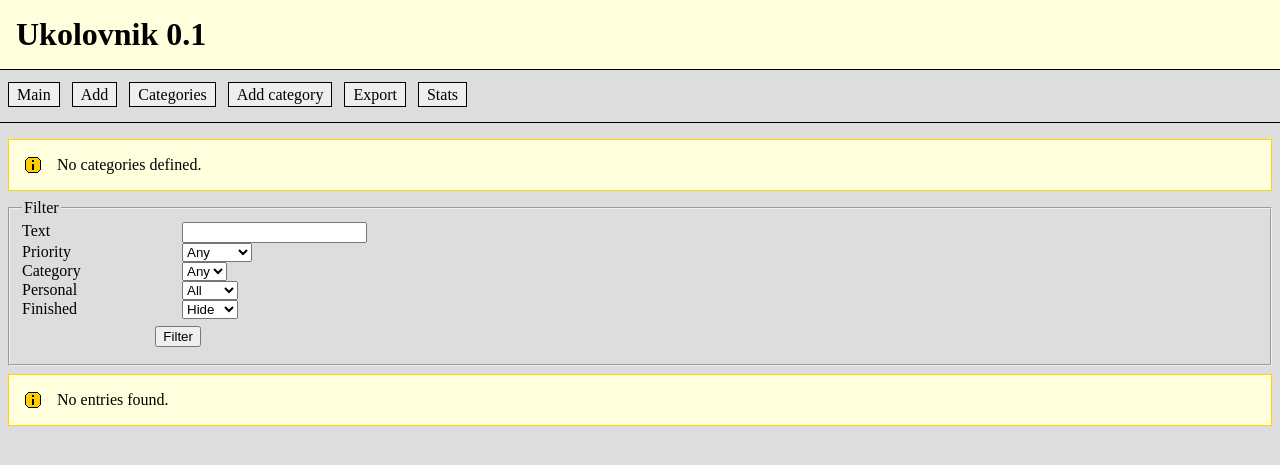
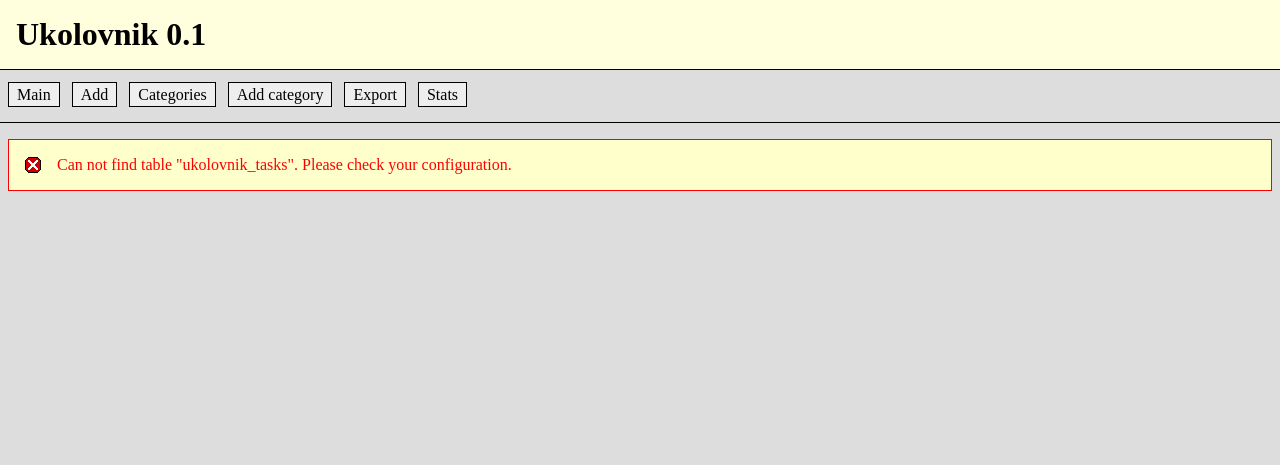
Before and after one commit to nijel/ukolovnik, a PHP site: page /index.php in a window 1280 px wide. Shown: the top 465 px of the page. Run offline with PHP 8.4, Linux system fonts and the light colour scheme; data that the repository does not hold is empty.

Commit message:
[ukolovnik @ michal@cihar.com--2005-main/ukolovnik--devel--1--patch-7] ability for prefix all used tables - tables now can have custom prefix

```diff
--- a/config.php
+++ b/config.php
@@ -6,4 +6,5 @@ $db_server      = 'localhost';
 $db_user        = 'ukolovnik';
 $db_password    = 'ukolovnik';
 $db_database    = 'ukolovnik';
+$table_prefix   = 'ukolovnik_';
 ?>
--- a/index.php
+++ b/index.php
@@ -211,7 +211,7 @@ function show_edit_category($title, $cmd, $name, $personal, $id = NULL) {
 function grab_categories() {
     global $categories, $categories_pers, $categories_prof;
 
-    $q = do_sql('SELECT * FROM categories');
+    $q = do_sql('SELECT * FROM ' . $GLOBALS['table_prefix'] . 'categories');
     $categories = array();
     $categories_pers = array();
     $categories_prof = array();
@@ -248,15 +248,15 @@ if (!mysql_select_db($db_database, $db)) {
 }
 
 // Check tables
-$q = do_sql('SHOW TABLES LIKE "tasks"');
+$q = do_sql('SHOW TABLES LIKE "' . $GLOBALS['table_prefix'] . 'tasks"');
 if (mysql_num_rows($q) == 0) {
-    die_error(sprintf($strCanNotFindTable, 'tasks'));
+    die_error(sprintf($strCanNotFindTable, $GLOBALS['table_prefix'] . 'tasks'));
 }
 if ($q) mysql_free_result($q);
 
-$q = do_sql('SHOW TABLES LIKE "categories"');
+$q = do_sql('SHOW TABLES LIKE "' . $GLOBALS['table_prefix'] . 'categories"');
 if (mysql_num_rows($q) == 0) {
-    die_error(sprintf($strCanNotFindTable, 'categories'));
+    die_error(sprintf($strCanNotFindTable, $GLOBALS['table_prefix'] . 'categories'));
 }
 mysql_free_result($q);
 
@@ -319,7 +319,7 @@ while (!empty($cmd)) {
             $order = 'priority DESC, created';
             // FIXME: make this parameter
 
-            $q = do_sql('SELECT * FROM tasks ' . $filter . ' ORDER BY ' . $order);
+            $q = do_sql('SELECT * FROM ' . $GLOBALS['table_prefix'] . 'tasks ' . $filter . ' ORDER BY ' . $order);
             if (mysql_num_rows($q) == 0) {
                 message('notice', $strNoEntries);
             } else {
@@ -356,7 +356,7 @@ while (!empty($cmd)) {
             if (!isset($_REQUEST['id'])) {
                 die_error($strParameterInvalid);
             }
-            $q = do_sql('SELECT * FROM tasks WHERE id=' . (int)$_REQUEST['id']);
+            $q = do_sql('SELECT * FROM ' . $GLOBALS['table_prefix'] . 'tasks WHERE id=' . (int)$_REQUEST['id']);
             if (mysql_num_rows($q) != 1) {
                 message('notice', $strNoEntries);
             } else {
@@ -385,12 +385,12 @@ while (!empty($cmd)) {
             if (!isset($_REQUEST['id'])) {
                 die_error($strParameterInvalid);
             }
-            $q = do_sql('SELECT title FROM tasks WHERE id=' . (int)$_REQUEST['id']);
+            $q = do_sql('SELECT title FROM ' . $GLOBALS['table_prefix'] . 'tasks WHERE id=' . (int)$_REQUEST['id']);
             if (mysql_num_rows($q) != 1) {
                 message('notice', $strNoEntries);
             } else {
                 $row = mysql_fetch_assoc($q);
-                do_sql('UPDATE tasks SET closed=NOW() WHERE id=' . (int)$_REQUEST['id']);
+                do_sql('UPDATE ' . $GLOBALS['table_prefix'] . 'tasks SET closed=NOW() WHERE id=' . (int)$_REQUEST['id']);
                 message('notice', sprintf($strTaskFinished, htmlspecialchars($row['title'])));
             }
             mysql_free_result($q);
@@ -400,12 +400,12 @@ while (!empty($cmd)) {
             if (!isset($_REQUEST['id'])) {
                 die_error($strParameterInvalid);
             }
-            $q = do_sql('SELECT title FROM tasks WHERE id=' . (int)$_REQUEST['id']);
+            $q = do_sql('SELECT title FROM ' . $GLOBALS['table_prefix'] . 'tasks WHERE id=' . (int)$_REQUEST['id']);
             if (mysql_num_rows($q) != 1) {
                 message('notice', $strNoEntries);
             } else {
                 $row = mysql_fetch_assoc($q);
-                do_sql('DELETE FROM tasks WHERE id=' . (int)$_REQUEST['id']);
+                do_sql('DELETE FROM ' . $GLOBALS['table_prefix'] . 'tasks WHERE id=' . (int)$_REQUEST['id']);
                 message('notice', sprintf($strTaskDeleted, htmlspecialchars($row['title'])));
             }
             mysql_free_result($q);
@@ -418,7 +418,7 @@ while (!empty($cmd)) {
                 break;
             }
             $id = (int)$_REQUEST['id'];
-            $q = do_sql('SELECT * FROM tasks WHERE id=' . $id);
+            $q = do_sql('SELECT * FROM ' . $GLOBALS['table_prefix'] . 'tasks WHERE id=' . $id);
             if (mysql_num_rows($q) != 1) {
                 message('error', $strInvalidId);
                 $cmd = '';
@@ -443,7 +443,7 @@ while (!empty($cmd)) {
                         message('error', $strInvalidId);
                         $error = TRUE;
                     }
-                    $q = do_sql('SELECT * FROM tasks WHERE id=' . $id);
+                    $q = do_sql('SELECT * FROM ' . $GLOBALS['table_prefix'] . 'tasks WHERE id=' . $id);
                     if (mysql_num_rows($q) != 1) {
                         message('error', $strInvalidId);
                         $error = TRUE;
@@ -459,7 +459,7 @@ while (!empty($cmd)) {
                 $error = TRUE;
             } else {
                 $category = (int)$_REQUEST['category'];
-                $q = do_sql('SELECT * FROM categories WHERE id=' . $category);
+                $q = do_sql('SELECT * FROM ' . $GLOBALS['table_prefix'] . 'categories WHERE id=' . $category);
                 if (mysql_num_rows($q) != 1) {
                     message('error', $strCategoryInvalid);
                     $error = TRUE;
@@ -486,10 +486,10 @@ while (!empty($cmd)) {
                     . ', category= ' . $category
                     . ', priority= ' . $priority;
                 if ($cmd == 'add_real') {
-                    do_sql('INSERT INTO tasks ' . $set_sql);
+                    do_sql('INSERT INTO ' . $GLOBALS['table_prefix'] . 'tasks ' . $set_sql);
                     message('notice', sprintf($strTaskAdded, htmlspecialchars($_REQUEST['title'])));
                 } else {
-                    do_sql('UPDATE tasks ' . $set_sql . ', updated=NOW() WHERE id=' . $id);
+                    do_sql('UPDATE ' . $GLOBALS['table_prefix'] . 'tasks ' . $set_sql . ', updated=NOW() WHERE id=' . $id);
                     message('notice', sprintf($strTaskChanged, htmlspecialchars($_REQUEST['title'])));
                 }
                 // To avoid filtering
@@ -552,10 +552,10 @@ while (!empty($cmd)) {
             if (!$error) {
                 $set_sql = 'SET name="' . addslashes($_REQUEST['name']) . '", personal=' . $personal;
                 if ($cmd == 'addcat_real') {
-                    do_sql('INSERT INTO categories ' . $set_sql);
+                    do_sql('INSERT INTO ' . $GLOBALS['table_prefix'] . 'categories ' . $set_sql);
                     message('notice', sprintf($strCategoryAdded, htmlspecialchars($_REQUEST['name'])));
                 } else {
-                    do_sql('UPDATE categories ' . $set_sql . ' WHERE id=' . $id);
+                    do_sql('UPDATE ' . $GLOBALS['table_prefix'] . 'categories ' . $set_sql . ' WHERE id=' . $id);
                     message('notice', sprintf($strCategoryChanged, htmlspecialchars($_REQUEST['name'])));
                 }
                 // To avoid filtering
```
